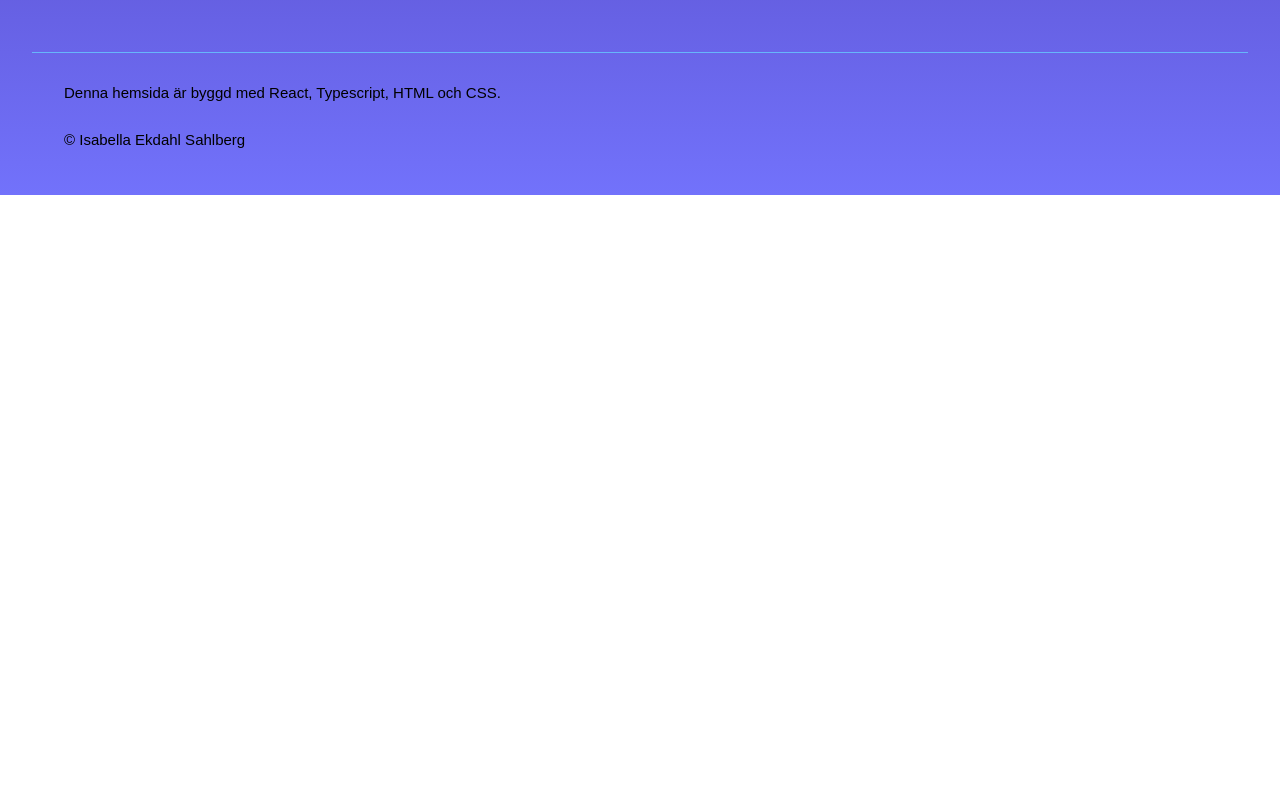
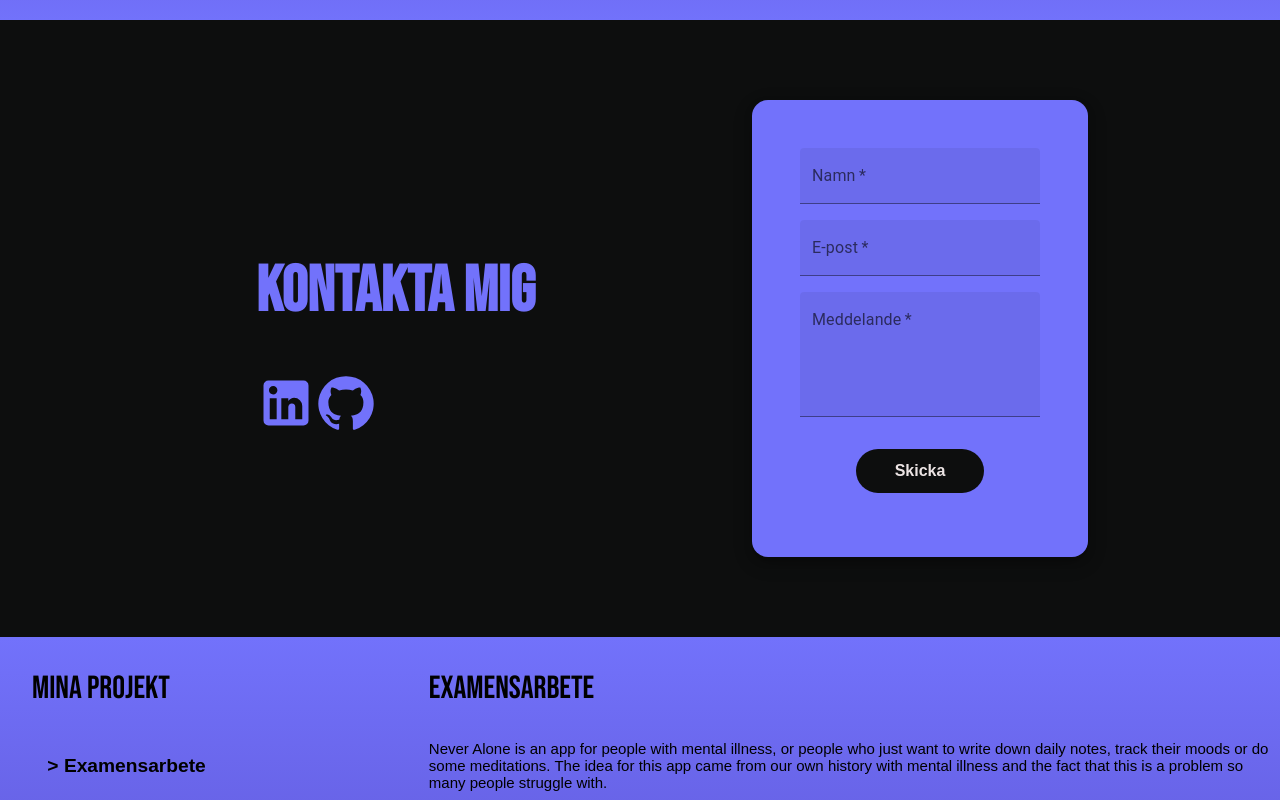
Before and after one commit to isabellaes/portfolio, a React (Create React App) app: page / in a window 1280 px wide. Shown: the part 860-1660 px from the top of the page. Before the commit the page ends 1055 px from the top, so only its background shows below. Built offline with nearby package versions, Linux system fonts and the light colour scheme.

Commit message:
test new design

```diff
--- a/src/App.tsx
+++ b/src/App.tsx
@@ -4,10 +4,13 @@ import PageNotFound from "./pages/NotFoundPage";
 import ProjectsPage from "./pages/ProjectsPage";
 import AboutPage from "./pages/AboutPage";
 import ContactPage from "./pages/ContactPage";
+import NavBar from "./components/NavBar";
+import Footer from "./components/Footer";
 
 function App() {
   return (
     <BrowserRouter>
+      <NavBar></NavBar>
       <Routes>
         <Route index element={<HomePage />} />
         <Route path="about" element={<AboutPage />} />
@@ -15,6 +18,7 @@ function App() {
         <Route path="contact" element={<ContactPage />} />
         <Route path="*" element={<PageNotFound />} />
       </Routes>
+      <Footer></Footer>
     </BrowserRouter>
   );
 }
--- a/src/components/ContactForm.tsx
+++ b/src/components/ContactForm.tsx
@@ -45,7 +45,6 @@ const ContactForm = () => {
   };
   return (
     <Box sx={{ flexGrow: 1 }}>
-      <p className={"bold-text"}>Kontaktformulär</p>
       <form onSubmit={sendEmail} className={"form-container"}>
         <TextField
           required
--- a/src/pages/AboutPage.tsx
+++ b/src/pages/AboutPage.tsx
@@ -1,29 +1,12 @@
-import NavBar from "../components/NavBar";
 import "../style/style.css";
 import "../style/mobile.css";
 import "../style/tablet.css";
 import image from "../assets/profilbild.jpg";
-import Footer from "../components/Footer";
 
 const AboutPage = () => {
   return (
-    <div className="main-container">
-      <NavBar></NavBar>
-      <div className="main-row-100">
-        <div className="aside-10"></div>
-        <div className="main-column-80">
     <div className="main-row">
       <div className="box-column-50">
-              <img
-                src={image}
-                alt="portrait"
-                className={"img-portrait-tabletmobile"}
-              />
-              <img
-                src={image}
-                alt="portrait"
-                className={"img-portrait-desktop"}
-              />
         <h1 className={"bold-text"}>Om mig</h1>
         <h6>Namn:</h6>
         <p>Isabella Ekdahl Sahlberg</p>
@@ -37,24 +20,23 @@ const AboutPage = () => {
         <p>Programmering, kriminalserier, fotografering.</p>
         <h6>3 bästa egenskaper:</h6>
         <p>
-                Bra på problemlösning och logiskt tänkande. Driven. Tycker om
-                att lära mig nya saker.
+          Bra på problemlösning och logiskt tänkande. Driven. Tycker om att lära
+          mig nya saker.
         </p>
       </div>
       <div className="box-column-50">
         <p className={"bold-text"}>Bakgrund</p>
         <p>
-                Tidigare har jag jobbat inom vård och omsorg, lokalvård samt
-                butik. Jag är utbildad systemutvecklare, tog examen våren 2023
-                och studerar nu till frontendutvecklare React. Mitt intresse för
-                programmering började ganska tidigt när jag i ungdomen höll på
-                en del med css och html. Har alltid velat lära mig att bygga
-                hemsidor men det tog några år innan jag sökte mig in till
-                programmering. Jag har alltid tyckt om problemlösning och
-                matematik. Jag började studera till systemutvecklare hösten 2021
-                och läste då mestadels C# och .Net. Det bästa med
-                programmeringen är att lösa problem och att få skapa nya saker.
-                Jag tycker också om att lära mig nya saker och det är något jag
+          Tidigare har jag jobbat inom vård och omsorg, lokalvård samt butik.
+          Jag är utbildad systemutvecklare, tog examen våren 2023 och studerar
+          nu till frontendutvecklare React. Mitt intresse för programmering
+          började ganska tidigt när jag i ungdomen höll på en del med css och
+          html. Har alltid velat lära mig att bygga hemsidor men det tog några
+          år innan jag sökte mig in till programmering. Jag har alltid tyckt om
+          problemlösning och matematik. Jag började studera till
+          systemutvecklare hösten 2021 och läste då mestadels C# och .Net. Det
+          bästa med programmeringen är att lösa problem och att få skapa nya
+          saker. Jag tycker också om att lära mig nya saker och det är något jag
           alltid får utforska inom programmering.
         </p>
         <p className={"bold-text"}>Tech stack</p>
@@ -80,11 +62,6 @@ const AboutPage = () => {
         </ul>
       </div>
     </div>
-          <Footer></Footer>
-        </div>
-        <div className="aside-10"></div>
-      </div>
-    </div>
   );
 };
 
--- a/src/pages/ContactPage.tsx
+++ b/src/pages/ContactPage.tsx
@@ -1,7 +1,6 @@
-import NavBar from "../components/NavBar";
 import "../style/style.css";
 import ContactForm from "../components/ContactForm";
-import Footer from "../components/Footer";
+
 import LinkedInIcon from "@mui/icons-material/LinkedIn";
 import "../style/mobile.css";
 import "../style/tablet.css";
@@ -10,7 +9,6 @@ import GitHubIcon from "@mui/icons-material/GitHub";
 const ContactPage = () => {
   return (
     <div className="main-container">
-      <NavBar></NavBar>
       <div className="main-row-100">
         <div className="aside-10"></div>
         <div className="main-column-80">
@@ -36,7 +34,6 @@ const ContactPage = () => {
               <ContactForm></ContactForm>
             </div>
           </div>
-          <Footer></Footer>
         </div>
         <div className="aside-10"></div>
       </div>
--- a/src/pages/HomePage.tsx
+++ b/src/pages/HomePage.tsx
@@ -1,16 +1,19 @@
 import "../style/style.css";
-import NavBar from "../components/NavBar";
 import Footer from "../components/Footer";
 import "../style/mobile.css";
 import "../style/tablet.css";
 import { NavLink } from "react-router-dom";
 import image from "../assets/profilbild.jpg";
+import ContactForm from "../components/ContactForm";
+import LinkedInIcon from "@mui/icons-material/LinkedIn";
+import GitHubIcon from "@mui/icons-material/GitHub";
+import AboutPage from "./AboutPage";
+import ProjectsPage from "./ProjectsPage";
 
 const HomePage = () => {
   return (
     <div className={"container-home"}>
-      <NavBar></NavBar>
-      <div className="main-row">
+      <div className="main-row background-gradient">
         <div className="content-home">
           <img
             src={image}
@@ -31,8 +34,35 @@ const HomePage = () => {
           <img src={image} alt="portrait" className={"img-portrait-desktop"} />
         </div>
       </div>
+      <div className="main-row-100-black center">
+        <div className="box-column-30">
+          <h1>Kontakta mig</h1>
+          <div className="row">
+            <a
+              className={"home-linkedin"}
+              href="https://www.linkedin.com/in/isabella-ekdahl-sahlberg-a99828220/"
+            >
+              <LinkedInIcon sx={{ fontSize: 60 }}></LinkedInIcon>
+            </a>
+            <a
+              className={"home-linkedin"}
+              href=" https://github.com/isabellaes?tab=repositories"
+            >
+              <GitHubIcon sx={{ fontSize: 60 }}></GitHubIcon>
+            </a>
+          </div>
+        </div>
+        <div className="box-column-30">
+          <ContactForm></ContactForm>
+        </div>
+      </div>
+      {/*   <div className="main-row-100-black">
+        <AboutPage></AboutPage>
+      </div> */}
 
-      <Footer></Footer>
+      <div className="main-row background-gradient-reverse">
+        <ProjectsPage></ProjectsPage>
+      </div>
     </div>
   );
 };
--- a/src/pages/ProjectsPage.tsx
+++ b/src/pages/ProjectsPage.tsx
@@ -25,11 +25,6 @@ const ProjectsPage = () => {
   }
 
   return (
-    <div className="main-container">
-      <NavBar></NavBar>
-      <div className="main-row-100">
-        <div className="aside-10"></div>
-        <div className="main-column-80">
     <div className="main-row">
       <div className="box-column-30">
         <p className={"bold-text"}>Mina projekt</p>
@@ -47,10 +42,7 @@ const ProjectsPage = () => {
         >
           &gt; Express-API
         </button>
-              <button
-                className="button"
-                onClick={() => handleOnChange("Blogg")}
-              >
+        <button className="button" onClick={() => handleOnChange("Blogg")}>
           &gt; Blogg
         </button>
       </div>
@@ -63,11 +55,6 @@ const ProjectsPage = () => {
         ></Project>
       </div>
     </div>
-          <Footer></Footer>
-        </div>
-        <div className="aside-10"></div>
-      </div>
-    </div>
   );
 };
 
--- a/src/style/style.css
+++ b/src/style/style.css
@@ -63,11 +63,14 @@
     display: flex;
     flex-direction: column;
     height: fit-content;
-    padding-left: 2em;
-    padding-top: 1em;
-    margin: 2rem;
-    border-top: 1px solid rgb(103, 182, 251);
+    padding: 2em;
+    margin: 0;
     box-sizing: border-box;
+    background-color: rgb(13, 14, 14);
+  }
+
+  .footer p {
+    color: rgb(103, 182, 251);
   }
 
   p {
@@ -86,6 +89,7 @@
     font-size: 2em;
     font-family: "Bebas Neue", sans-serif;
     font-weight: 400;
+    color: black;
   }
 
   /* Style for projectcomponent */
@@ -116,7 +120,7 @@
     width: 12em;
     font-family: "Montserrat", sans-serif;
     font-weight: 600;
-    background-color: rgb(223, 230, 239);
+    background-color: inherit;
   }
 
   /* HomePage */
@@ -124,10 +128,14 @@
   .container-home {
     display: flex;
     flex-direction: column;
-    background: linear-gradient(rgb(47, 17, 119), rgb(114, 114, 251));
+
     width: max-content 100vw;
     min-height: 100vh;
     box-sizing: border-box;
+  }
+
+  .background-dark {
+    background-color: rgb(13, 14, 14);
   }
   .content-home {
     display: flex;
@@ -181,6 +189,7 @@
     background-color: rgb(13, 14, 14);
     margin-top: 1em;
     font-weight: 600;
+    box-shadow: 0 4px 8px 0 rgba(0, 0, 0, 0.2), 0 6px 20px 0 rgba(0, 0, 0, 0.19);
   }
 
   .img-desktop {
@@ -213,8 +222,11 @@
     font-family: "Montserrat", sans-serif;
     align-items: center;
     width: fit-content;
-    padding: 1em;
+    padding: 3em;
     box-shadow: 0 4px 8px 0 rgba(0, 0, 0, 0.2), 0 6px 20px 0 rgba(0, 0, 0, 0.19);
+    background-color: rgb(114, 114, 251);
+    border-radius: 1em;
+    margin: 5em;
   }
 
   .submit-button {
@@ -298,4 +310,50 @@
     flex-direction: row;
     background-color: rgb(13, 14, 14);
   }
+
+  .center {
+    display: flex;
+    align-items: center;
+    justify-content: center;
+  }
+
+  .box-column-30 h1 {
+    font-size: 4em;
+    font-family: "Bebas Neue", sans-serif;
+    font-weight: 800;
+    color: rgb(114, 114, 251);
+  }
+  .box-column-30 h3 {
+    font-size: 3em;
+
+    font-family: "Bebas Neue", sans-serif;
+    font-weight: 800;
+    color: rgb(114, 114, 251);
+    margin: 0;
+    padding: 0;
+  }
+
+  .home-linkedin {
+    color: rgb(114, 114, 251);
+    margin: 0;
+    padding: 0;
+    font-size: 3em;
+    text-decoration: none;
+    font-family: "Bebas Neue", sans-serif;
+    font-weight: 800;
+  }
+  .row {
+    display: flex;
+    flex-direction: row;
+  }
+  .background-gradient {
+    background: linear-gradient(rgb(47, 17, 119), rgb(114, 114, 251));
+  }
+  .background-gradient-reverse {
+    background: linear-gradient(rgb(114, 114, 251), rgb(47, 17, 119));
+  }
+
+  .background-light {
+    background-color: rgb(114, 114, 251);
+  }
 }
```
Lines whose indentation alone changed are shown as unchanged.
